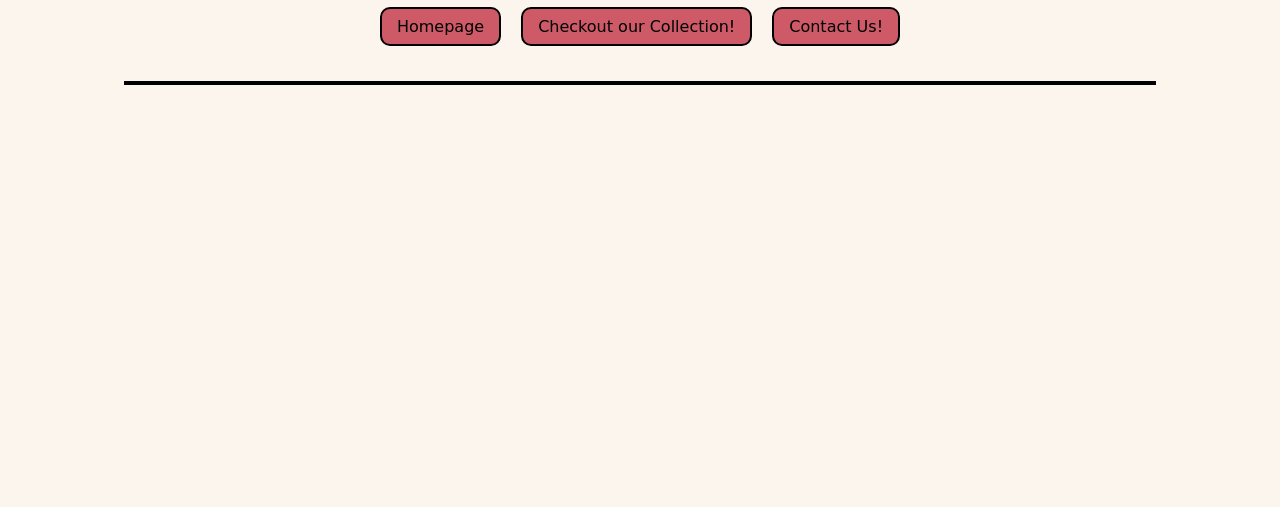
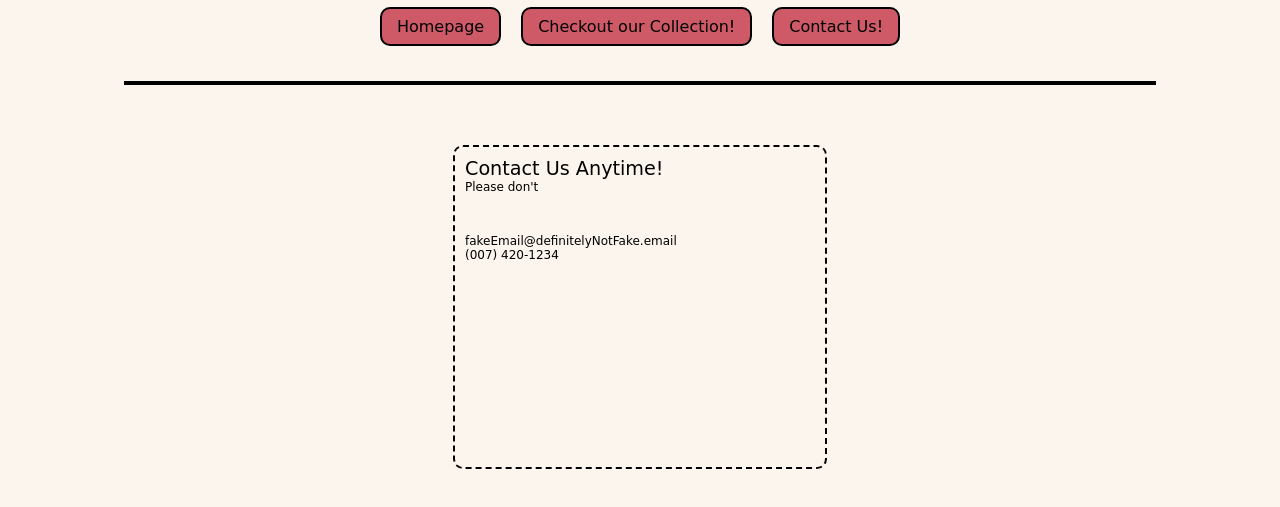
Before and after one commit to Mitadru47/TOP-Restaurant-Page, a website built with webpack: page dist/index.html in a window 1280 px wide. Both pictures are taken after a click on the button "Contact Us!". Shown: the part 111-618 px from the top of the page. Built offline with nearby package versions, Linux system fonts and the light colour scheme; a web font is replaced by a local one.

Commit message:
Module Creation - Contact

```diff
--- /dev/null
+++ b/src/contact.js
@@ -0,0 +1,61 @@
+function renderContact(){
+
+    let primaryContainer = document.querySelector("#primary-container");
+
+    let sectionC = document.createElement("div");
+    sectionC.setAttribute("id", "sectionC");
+
+    let secondaryContainer = document.createElement("div");
+    secondaryContainer.setAttribute("id", "secondary-container");
+
+    let contactItems = document.createElement("div");
+    contactItems.setAttribute("id", "contactItems");
+
+    // Block 1:
+
+    let div1 = document.createElement("div");
+
+    div1.classList.add("contactLine1");
+    div1.innerText = "Contact Us Anytime!";
+
+    let div2 = document.createElement("div");
+
+    div2.classList.add("contactLine2");
+    div2.innerText = "Please don't";
+
+    let block1 = document.createElement("div");
+
+    block1.appendChild(div1);
+    block1.appendChild(div2);
+
+    // Block 1.5:
+    let blockSeparator = document.createElement("div");
+
+    // Block 2:
+
+    let div3 = document.createElement("div");
+
+    div3.classList.add("contactLine2");
+    div3.innerText = "fakeEmail@definitelyNotFake.email";
+
+    let div4 = document.createElement("div");
+
+    div4.classList.add("contactLine2");
+    div4.innerText = "(007) 420-1234";
+
+    let block2 = document.createElement("div");
+
+    block2.appendChild(div3);
+    block2.appendChild(div4);
+
+    contactItems.appendChild(block1);
+    contactItems.appendChild(blockSeparator);
+    contactItems.appendChild(block2);
+
+    secondaryContainer.appendChild(contactItems);
+    sectionC.appendChild(secondaryContainer);
+
+    primaryContainer.appendChild(sectionC);
+}
+
+export { renderContact };
--- a/src/index.js
+++ b/src/index.js
@@ -1,5 +1,6 @@
 import { renderHome } from "./home";
 import { renderCollection } from "./collection";
+import { renderContact } from "./contact";
 
 let homeButton = document.querySelector("#home-button");
 homeButton.addEventListener("click", () => {
@@ -47,4 +48,27 @@ collectionsButton.addEventListener("click", () => {
 
 }, true);
 
-// renderCollection();
+let contactButton = document.querySelector("#contact-button");
+contactButton.addEventListener("click", () => {
+
+    try{
+
+        let sectionB = document.querySelector("#sectionB");
+        sectionB.remove();
+
+    }
+
+    catch(error){console.log("Section B - Handled!");}
+
+    try{
+
+        let sectionC = document.querySelector("#sectionC");
+        sectionC.remove();
+    }
+
+    catch(error){console.log("Section C - Handled!");}
+    renderContact();
+
+}, true);
+
+renderHome();
```
Also changed, not shown: dist/index.html, dist/main.js, dist/styles.css.
